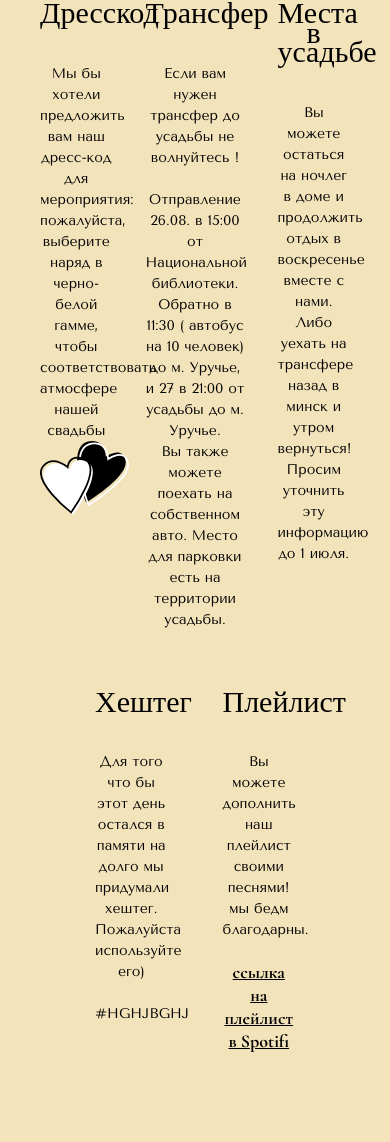
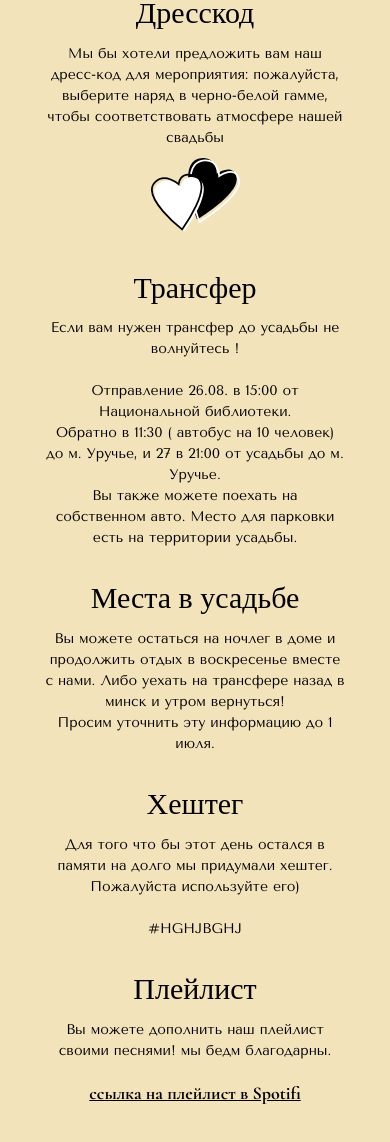
Before and after one commit to ast-astik/wedding-invitation, a plain HTML site: page index.html in a window 390 px wide. Shown: the part 3188-4330 px from the top of the page. Drawn offline with nearby package versions, Linux system fonts and the light colour scheme; a web font is replaced by a local one.

Commit message:
Add responsiveness to details section

```diff
--- a/css/style.scss
+++ b/css/style.scss
@@ -825,6 +825,9 @@ h4 {
 				color: #000;
 			}
 		}
+		svg {
+			margin-top: 10px;
+		}
 	}
 	&__item:nth-child(2) {
 		width: 31.91%;
@@ -834,3 +837,105 @@ h4 {
 		margin: 0 calc((100% - (23.4% * 2)) / 3) 0 0; // space-around
 	}
 }
+
+@media (max-width: 1410px) {
+	.details {
+		&__item {
+			width: 312px;
+		}
+		&__item:nth-child(2) {
+			margin: 0 calc((100% - (312px * 2 + 31.91%)) / 2); // space-between
+		}
+		&__item:nth-child(4) {
+			margin: 0 calc((100% - (312px * 2)) / 3) 0 0; // space-around
+		}
+	}
+}
+@media (max-width: 1200px) {
+	.details {
+		&__content {
+			justify-content: space-around;
+			gap: 70px;
+		}
+		&__item {
+			width: 330px;
+		}
+		&__item:nth-child(2) {
+			width: 330px;
+			margin: 0;
+		}
+		&__item:nth-child(4) {
+			margin: 0;
+		}
+	}
+}
+@media (max-width: 991.5px) {
+	.details {
+		&__content {
+			gap: 70px 0;
+		}
+		&__item {
+
+			p {
+				margin-top: 35px;
+			}
+		}
+	}
+}
+@media (max-width: 900px) {
+	.details {
+		&__content {
+			justify-content: space-between;
+			gap: 60px 0;
+		}
+		&__item {
+			width: 300px;
+		}
+		&__item:nth-child(5) {
+			margin: 0 auto;
+		}
+	}
+}
+@media (max-width: 767.5px) {
+	.details {
+		&__container {
+			padding: 0 30px;
+		}
+		&__content {
+			gap: 50px 0;
+		}
+		&__item {
+			width: 46.6%;
+
+			p {
+				margin-top: 30px;
+			}
+		}
+		&__item:nth-child(2) {
+			width: 46.6%;
+		}
+	}
+}
+@media (max-width: 575.5px) {
+	.details {
+		&__container {
+			padding: 0 20px;
+		}
+		&__content {
+			justify-content: center;
+			gap: 40px 0;
+		}
+		&__item {
+			width: 100%;
+			max-width: 300px;
+
+			p {
+				margin-top: 20px;
+			}
+		}
+		&__item:nth-child(2) {
+			width: 100%;
+			max-width: 300px;
+		}
+	}
+}
```
Also changed, not shown: css/style.css.
